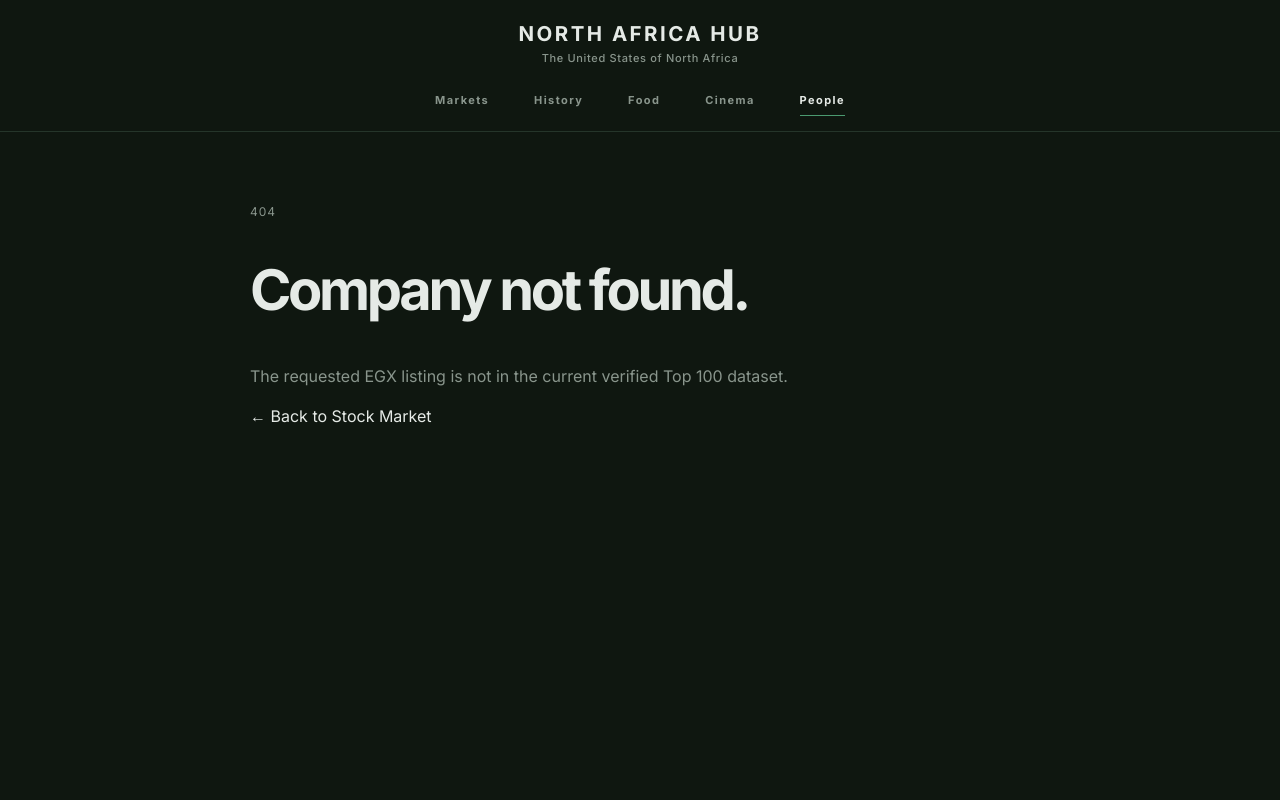
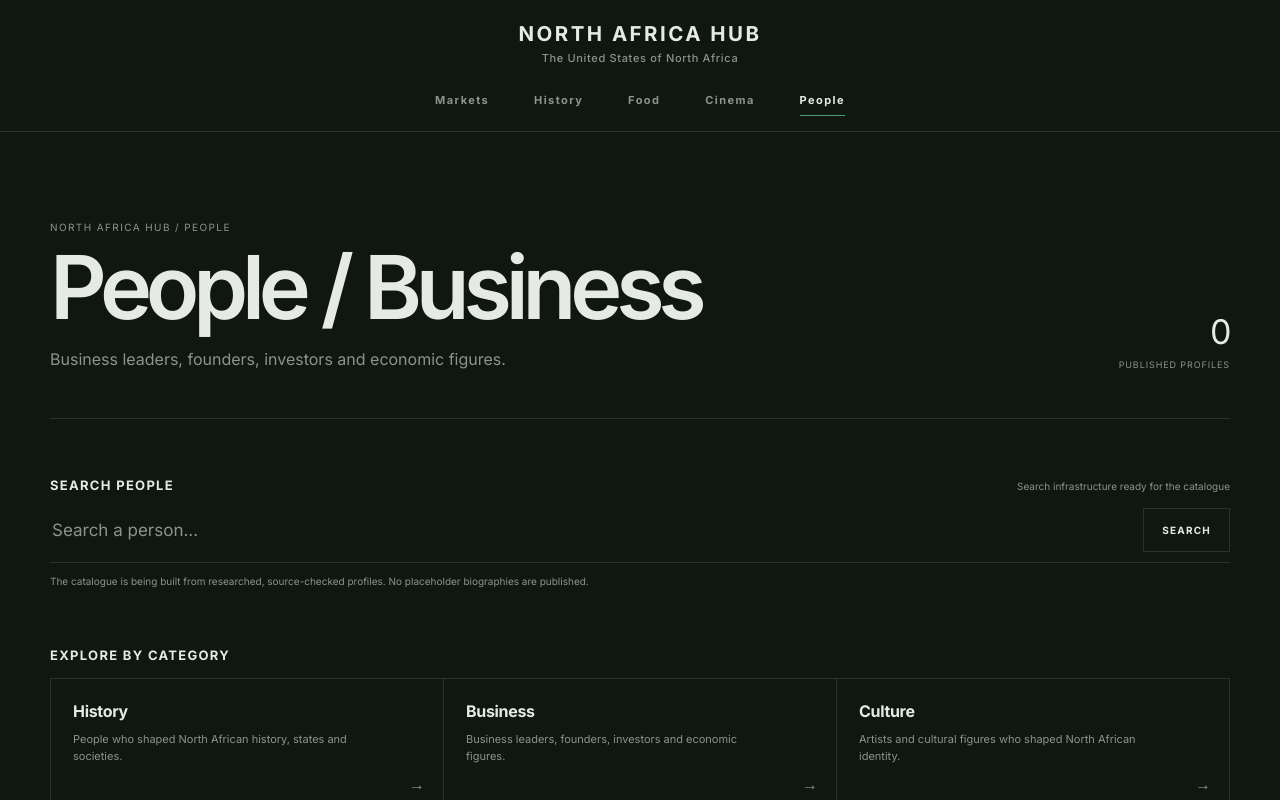
Before and after one commit to 1btestinng/test02, a Next.js app: page /people/category/business in a window 1280 px wide. Before the commit this address had no page. Shown: the top 800 px of the page. Built offline with nearby package versions, Linux system fonts and the light colour scheme.

Commit message:
feat: add People category index routes

```diff
--- /dev/null
+++ b/app/people/category/[category]/page.tsx
@@ -0,0 +1,27 @@
+import type {Metadata} from 'next';
+import {notFound} from 'next/navigation';
+import PeopleIndex from '@/components/people/people-index';
+import {getPeopleCategory, PEOPLE_CATEGORIES} from '@/lib/people';
+
+type Props = {params: Promise<{category:string}>};
+
+export function generateStaticParams() {
+  return PEOPLE_CATEGORIES.map(category => ({category: category.slug}));
+}
+
+export async function generateMetadata({params}:Props): Promise<Metadata> {
+  const {category:slug} = await params;
+  const category = getPeopleCategory(slug);
+  if (!category) return {};
+  return {
+    title: `${category.label} | People | North Africa Hub`,
+    description: `${category.description} Explore the North Africa Hub People catalogue.`,
+  };
+}
+
+export default async function PeopleCategoryPage({params}:Props) {
+  const {category:slug} = await params;
+  const category = getPeopleCategory(slug);
+  if (!category) notFound();
+  return <PeopleIndex title={`People / ${category.label}`} description={category.description} categorySlug={category.slug} />;
+}
```
